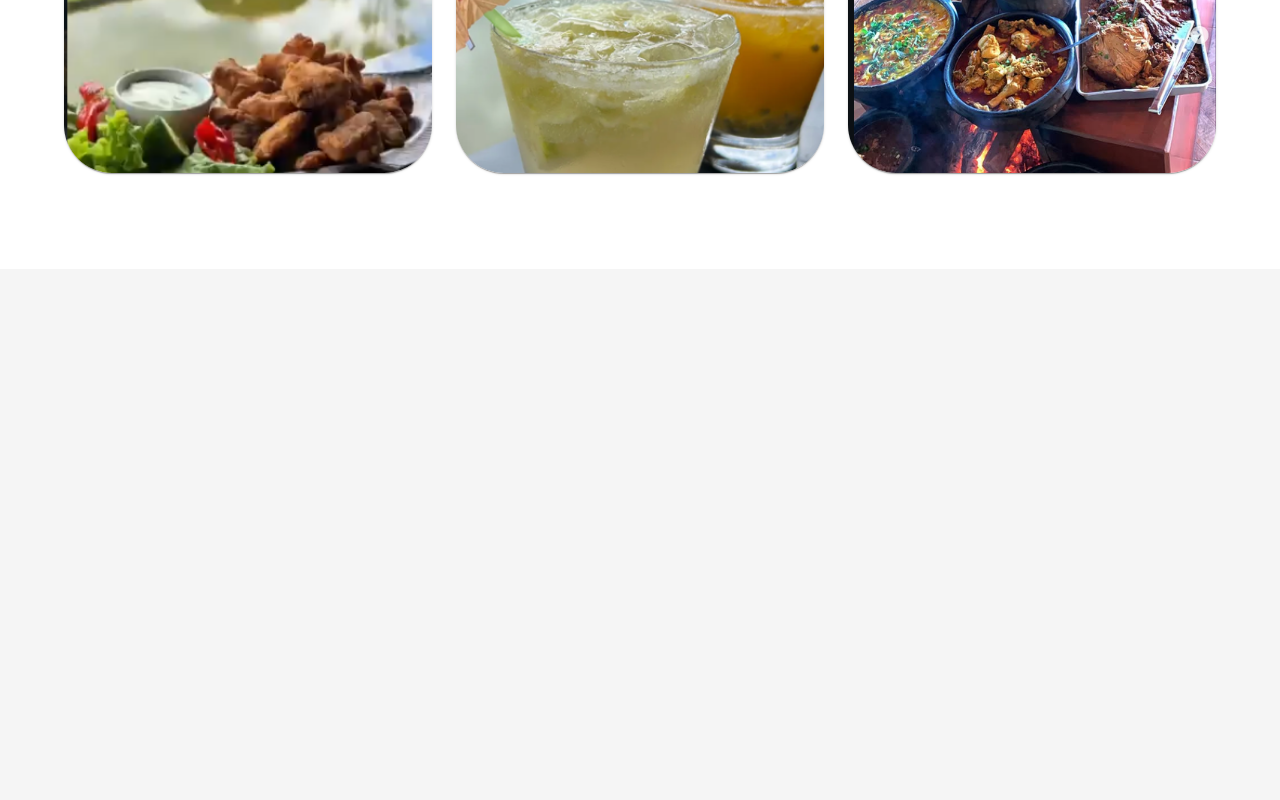
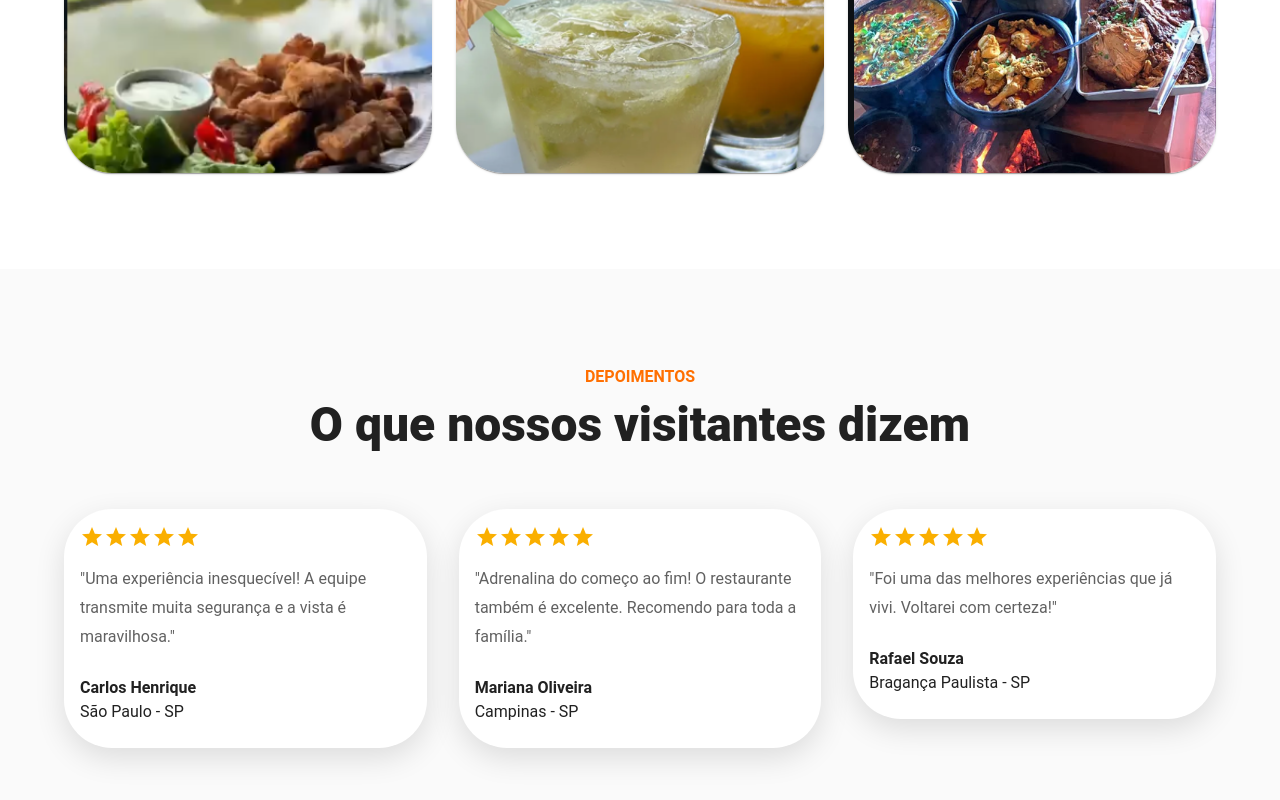
Before and after one commit to colicignoubuntu-w/super-estilingue, a React (Vite) app in the folder frontend/: page / in a window 1280 px wide. Shown: the part 4299-5099 px from the top of the page. Before the commit the page ends 4568 px from the top, so only its background shows below. Built offline with nearby package versions, Linux system fonts and the light colour scheme.

Commit message:
Adiciona secao testemunho

```diff
--- a/frontend/src/components/home/Testimonials.tsx
+++ b/frontend/src/components/home/Testimonials.tsx
@@ -0,0 +1,106 @@
+import {
+  Box,
+  Card,
+  CardContent,
+  Container,
+  Rating,
+  Typography,
+  Grid,
+} from "@mui/material";
+import { motion } from "framer-motion";
+
+const testimonials = [
+  {
+    name: "Carlos Henrique",
+    city: "São Paulo - SP",
+    text: "Uma experiência inesquecível! A equipe transmite muita segurança e a vista é maravilhosa.",
+  },
+  {
+    name: "Mariana Oliveira",
+    city: "Campinas - SP",
+    text: "Adrenalina do começo ao fim! O restaurante também é excelente. Recomendo para toda a família.",
+  },
+  {
+    name: "Rafael Souza",
+    city: "Bragança Paulista - SP",
+    text: "Foi uma das melhores experiências que já vivi. Voltarei com certeza!",
+  },
+];
+
+function Testimonials() {
+  return (
+    <Box sx={{ py: 12, bgcolor: "#fafafa" }}>
+      <Container maxWidth="lg">
+        <Typography
+          color="secondary"
+          sx={{
+            textAlign: "center",
+            fontWeight: "bold",
+            mb: 1,
+          }}
+        >
+          DEPOIMENTOS
+        </Typography>
+
+        <Typography
+          variant="h3"
+          sx={{
+            textAlign: "center",
+            fontWeight: 800,
+            mb: 7,
+          }}
+        >
+          O que nossos visitantes dizem
+        </Typography>
+
+        <Grid container spacing={4}>
+          {testimonials.map((item, index) => (
+            <Grid key={index} size={{ xs: 12, md: 4 }}>
+              <motion.div
+                initial={{ opacity: 0, y: 50 }}
+                whileInView={{ opacity: 1, y: 0 }}
+                transition={{
+                  duration: 0.7,
+                  delay: index * 0.2,
+                }}
+                viewport={{ once: true }}
+              >
+                <Card
+                  sx={{
+                    height: "100%",
+                    borderRadius: 4,
+                    boxShadow: "0 10px 30px rgba(0,0,0,.12)",
+                  }}
+                >
+                  <CardContent>
+                    <Rating value={5} readOnly sx={{ mb: 2 }} />
+
+                    <Typography
+                      sx={{
+                        mb: 3,
+                        color: "text.secondary",
+                        lineHeight: 1.8,
+                      }}
+                    >
+                      "{item.text}"
+                    </Typography>
+
+                    <Typography sx={{ fontWeight: "bold" }}>
+                      {item.name}
+                    </Typography>
+
+                    <Typography color="text.secondary">
+                      {item.city}
+                    </Typography>
+                  </CardContent>
+                </Card>
+              </motion.div>
+            </Grid>
+          ))}
+        </Grid>
+      </Container>
+    </Box>
+  );
+}
+
+export default Testimonials;
--- a/frontend/src/pages/Home/Home.tsx
+++ b/frontend/src/pages/Home/Home.tsx
@@ -4,6 +4,7 @@ import About from "../../components/home/About";
 import Gallery from "../../components/home/Gallery";
 import Tickets from "../../components/home/Tickets";
 import Restaurant from "../../components/home/Restaurant";
+import Testimonials from "../../components/home/Testimonials";
 
 function Home() {
   return (
@@ -14,6 +15,7 @@ function Home() {
     <Gallery />
     <Tickets />
     <Restaurant />
+    <Testimonials />
   </>
   );
 }
```
